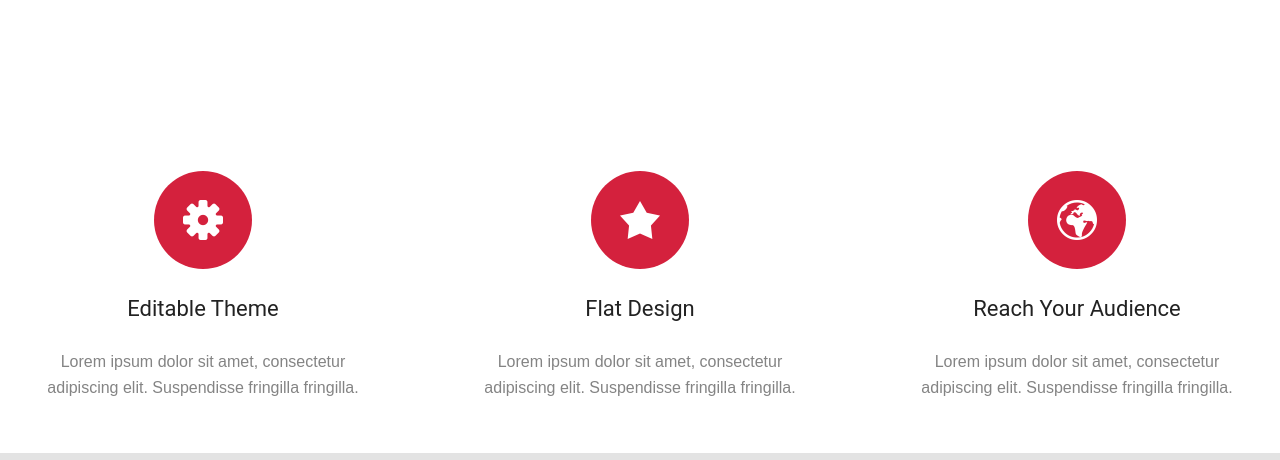
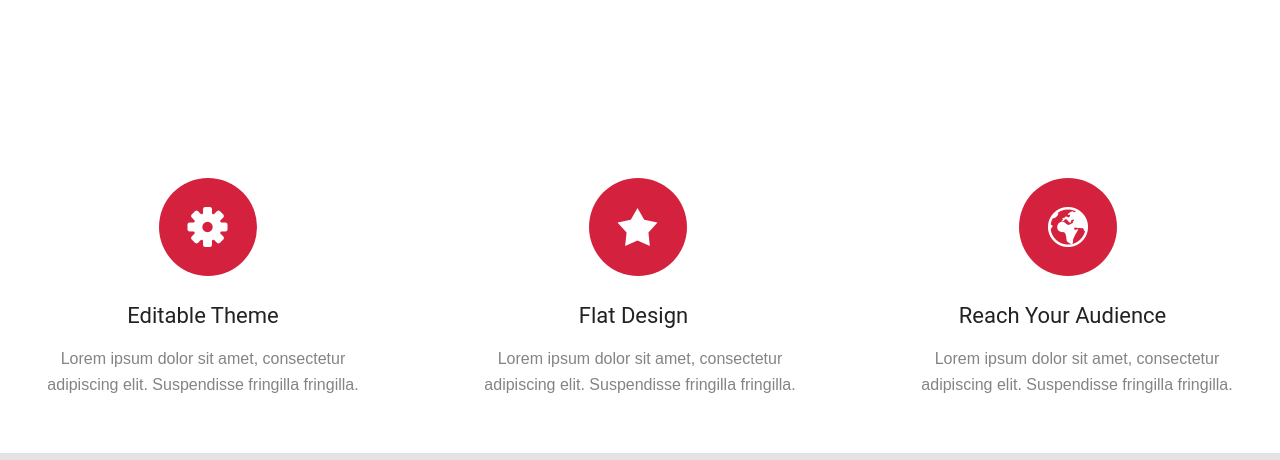
Before and after one commit to marcint87/pgpro, a website: page html5/index.html in a window 1280 px wide. Shown: the part 492-952 px from the top of the page. Drawn offline with nearby package versions, Linux system fonts and the light colour scheme.

Commit message:
added position changes

```diff
--- a/html5/index.html
+++ b/html5/index.html
@@ -40,17 +40,17 @@
             <div class="container">
                 <ul class="wrapper">
                     <li class="feature-item">
-                        <span class="features-icon-cirlce"><i class="flaticon-settings"></i></span>
+                        <span class="features-icon-cirlce gear-position"><i class="flaticon-settings"></i></span>
                         <h3 class="title">Editable Theme</h3>
                         <p class="text">Lorem ipsum dolor sit amet, consectetur adipiscing elit. Suspendisse fringilla fringilla.</p>
                     </li>
                     <li class="feature-item">
-                        <span class="features-icon-cirlce"><i class="flaticon-favorite"></i></span>
+                        <span class="features-icon-cirlce star-position"><i class="flaticon-favorite"></i></span>
                         <h3 class="title">Flat Design</h3>
                         <p class="text">Lorem ipsum dolor sit amet, consectetur adipiscing elit. Suspendisse fringilla fringilla.</p>
                     </li>
                     <li class="feature-item">
-                        <span class="features-icon-cirlce"><i class="flaticon-earth"></i></span>
+                        <span class="features-icon-cirlce planet-position"><i class="flaticon-earth"></i></span>
                         <h3 class="title">Reach Your Audience</h3>
                         <p class="text">Lorem ipsum dolor sit amet, consectetur adipiscing elit. Suspendisse fringilla fringilla.</p>
                     </li>
--- a/html5/sass/main.scss
+++ b/html5/sass/main.scss
@@ -178,9 +178,10 @@ body {
 .feature-item {
   list-style: none;
   display: flex;
-  justify-content: center;
+  justify-content: flex-start;
   flex-flow: column nowrap;
   width: 314px;
+  height: 225px;
   margin-left: 123px;
 }
 .feature-item:first-of-type {
@@ -196,22 +197,49 @@ body {
   align-items: center;
   align-self: center;
 }
+
+// added new class in hmtl to position icon ########
+.gear-position {
+    margin-top: 5px;
+    margin-left: 9px;
+    margin-bottom: 31px;
+
+}
+.star-position {
+ margin-top: 5px;
+  margin-left: -5px;
+  margin-bottom: 31px;
+}
+
+.planet-position {
+margin-top: 5px;
+margin-left: -18px;
+margin-bottom: 31px;
+}
+// end of position changes ###########
 .title {
   color: #222222;
   text-align: center;
-  margin-top: 31px;
+  margin-top: 0;
+  margin-bottom: 21px;
   font: 22px / 18px 'Roboto', Arial, sans-serif;
 }
 .text {
   color: #848484;
   text-align: center;
-  margin-top: 31px;
   font: 16px / 26px  Arial, sans-serif;
 }
 i.flaticon-settings,
 i.flaticon-favorite,
 i.flaticon-earth {
   align-self: center;
+}
+
+.star-position + h3 {
+  margin-left: -13px;
+}
+.planet-position + h3 {
+  margin-left: -29px;
 }
 /* ====================================
   newsletter section
@@ -251,6 +279,9 @@ i.flaticon-earth {
   border-radius: 0 15px 15px 0;
   color: #fff;
   font: 400 22px/0.8181 "Myriad Pro", Arial, sans-serif;
+
+  padding-right: 11px;
+  padding-top: 6px;
 }
 .title-form {
   color: #222222;
@@ -296,7 +327,7 @@ i.flaticon-earth {
   text-align: center;
 }
 .text-say-hi {
-  margin: 54px auto 0 auto;
+  margin: 56px auto 0 auto;
   font: 24px/1 Roboto, Arial, sans-serif;
   color: #000;
   text-align: center;
```
Also changed, not shown: html5/css/main.css.
